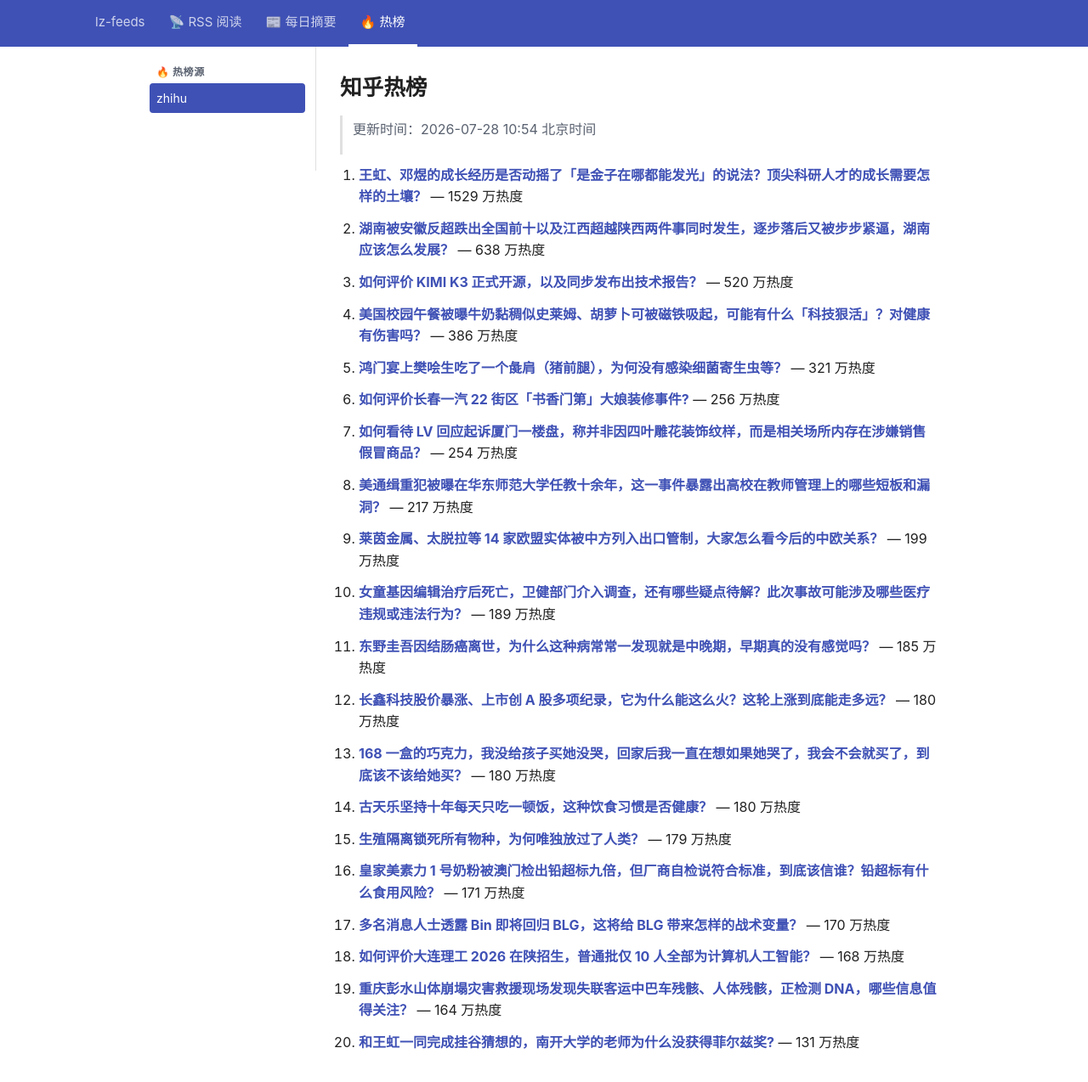
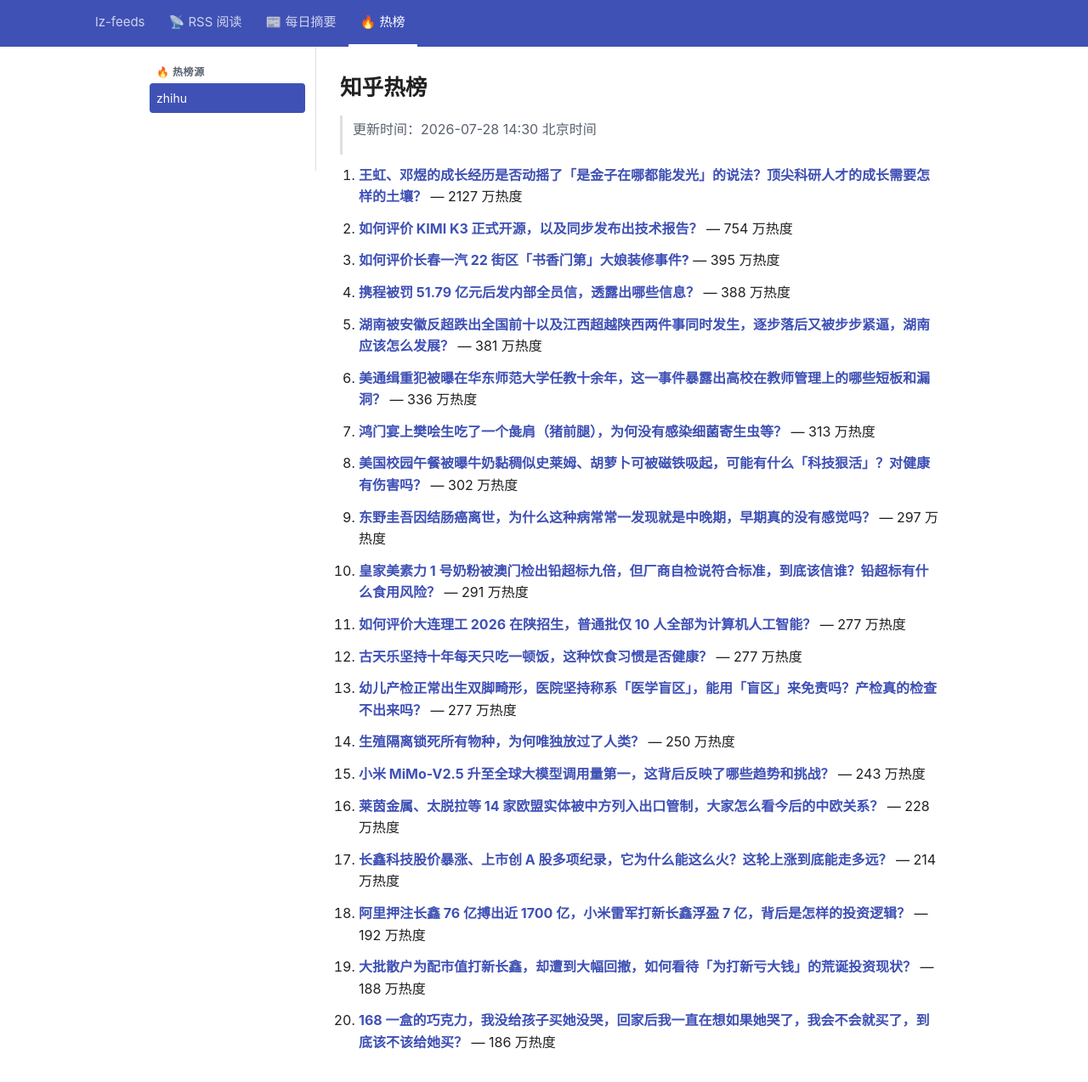
Before and after one commit to lizhang0101/lz-feeds, a Jekyll site: the page built from _hotlist/zhihu.md, in a window 1280 px wide and 1305 px high. Shown: the top 1274 px of the window at 85% size. Built offline with Jekyll 4.4.1, drawn with Linux system fonts in a browser that asks for light colours.

Commit message:
hotlist: 2026-07-28T06:30Z

```diff
--- a/_hotlist/zhihu.md
+++ b/_hotlist/zhihu.md
@@ -1,48 +1,48 @@
 ---
-updated: 2026-07-28 10:54 北京时间
+updated: 2026-07-28 14:30 北京时间
 count: 20
 ---
 
 # 知乎热榜
 
-> 更新时间：2026-07-28 10:54 北京时间
+> 更新时间：2026-07-28 14:30 北京时间
 
-1. **[王虹、邓煜的成长经历是否动摇了「是金子在哪都能发光」的说法？顶尖科研人才的成长需要怎样的土壤？](https://www.zhihu.com/question/2064337609879507952)** — 1529 万热度
+1. **[王虹、邓煜的成长经历是否动摇了「是金子在哪都能发光」的说法？顶尖科研人才的成长需要怎样的土壤？](https://www.zhihu.com/question/2064337609879507952)** — 2127 万热度
 
-2. **[湖南被安徽反超跌出全国前十以及江西超越陕西两件事同时发生，逐步落后又被步步紧逼，湖南应该怎么发展？](https://www.zhihu.com/question/2064849542147748410)** — 638 万热度
+2. **[如何评价 KIMI K3 正式开源，以及同步发布出技术报告？](https://www.zhihu.com/question/2065214142915654338)** — 754 万热度
 
-3. **[如何评价 KIMI K3 正式开源，以及同步发布出技术报告？](https://www.zhihu.com/question/2065214142915654338)** — 520 万热度
+3. **[如何评价长春一汽 22 街区「书香门第」大娘装修事件?](https://www.zhihu.com/question/2064387599721031437)** — 395 万热度
 
-4. **[美国校园午餐被曝牛奶黏稠似史莱姆、胡萝卜可被磁铁吸起，可能有什么「科技狠活」？对健康有伤害吗？](https://www.zhihu.com/question/2065066881015177978)** — 386 万热度
+4. **[携程被罚 51.79 亿元后发内部全员信，透露出哪些信息？](https://www.zhihu.com/question/2065363377468043923)** — 388 万热度
 
-5. **[鸿门宴上樊哙生吃了一个彘肩（猪前腿），为何没有感染细菌寄生虫等？](https://www.zhihu.com/question/267314352)** — 321 万热度
+5. **[湖南被安徽反超跌出全国前十以及江西超越陕西两件事同时发生，逐步落后又被步步紧逼，湖南应该怎么发展？](https://www.zhihu.com/question/2064849542147748410)** — 381 万热度
 
-6. **[如何评价长春一汽 22 街区「书香门第」大娘装修事件?](https://www.zhihu.com/question/2064387599721031437)** — 256 万热度
+6. **[美通缉重犯被曝在华东师范大学任教十余年，这一事件暴露出高校在教师管理上的哪些短板和漏洞？](https://www.zhihu.com/question/2064013926388519038)** — 336 万热度
 
-7. **[如何看待 LV 回应起诉厦门一楼盘，称并非因四叶雕花装饰纹样，而是相关场所内存在涉嫌销售假冒商品？](https://www.zhihu.com/question/2064587805762777523)** — 254 万热度
+7. **[鸿门宴上樊哙生吃了一个彘肩（猪前腿），为何没有感染细菌寄生虫等？](https://www.zhihu.com/question/267314352)** — 313 万热度
 
-8. **[美通缉重犯被曝在华东师范大学任教十余年，这一事件暴露出高校在教师管理上的哪些短板和漏洞？](https://www.zhihu.com/question/2064013926388519038)** — 217 万热度
+8. **[美国校园午餐被曝牛奶黏稠似史莱姆、胡萝卜可被磁铁吸起，可能有什么「科技狠活」？对健康有伤害吗？](https://www.zhihu.com/question/2065066881015177978)** — 302 万热度
 
-9. **[莱茵金属、太脱拉等 14 家欧盟实体被中方列入出口管制，大家怎么看今后的中欧关系？](https://www.zhihu.com/question/2064097929447706928)** — 199 万热度
+9. **[东野圭吾因结肠癌离世，为什么这种病常常一发现就是中晚期，早期真的没有感觉吗？](https://www.zhihu.com/question/2065096365860807949)** — 297 万热度
 
-10. **[女童基因编辑治疗后死亡，卫健部门介入调查，还有哪些疑点待解？此次事故可能涉及哪些医疗违规或违法行为？](https://www.zhihu.com/question/2065037308403737451)** — 189 万热度
+10. **[皇家美素力 1 号奶粉被澳门检出铅超标九倍，但厂商自检说符合标准，到底该信谁？铅超标有什么食用风险？](https://www.zhihu.com/question/2064645873158583358)** — 291 万热度
 
-11. **[东野圭吾因结肠癌离世，为什么这种病常常一发现就是中晚期，早期真的没有感觉吗？](https://www.zhihu.com/question/2065096365860807949)** — 185 万热度
+11. **[如何评价大连理工 2026 在陕招生，普通批仅 10 人全部为计算机人工智能？](https://www.zhihu.com/question/2063239728175043416)** — 277 万热度
 
-12. **[长鑫科技股价暴涨、上市创 A 股多项纪录，它为什么能这么火？这轮上涨到底能走多远？](https://www.zhihu.com/question/2065148380980798092)** — 180 万热度
+12. **[古天乐坚持十年每天只吃一顿饭，这种饮食习惯是否健康？](https://www.zhihu.com/question/654477046)** — 277 万热度
 
-13. **[168 一盒的巧克力，我没给孩子买她没哭，回家后我一直在想如果她哭了，我会不会就买了，到底该不该给她买？](https://www.zhihu.com/question/2064373953393702199)** — 180 万热度
+13. **[幼儿产检正常出生双脚畸形，医院坚持称系「医学盲区」，能用「盲区」来免责吗？产检真的检查不出来吗？](https://www.zhihu.com/question/2064636039679795644)** — 277 万热度
 
-14. **[古天乐坚持十年每天只吃一顿饭，这种饮食习惯是否健康？](https://www.zhihu.com/question/654477046)** — 180 万热度
+14. **[生殖隔离锁死所有物种，为何唯独放过了人类？](https://www.zhihu.com/question/2064377952071053907)** — 250 万热度
 
-15. **[生殖隔离锁死所有物种，为何唯独放过了人类？](https://www.zhihu.com/question/2064377952071053907)** — 179 万热度
+15. **[小米 MiMo-V2.5 升至全球大模型调用量第一，这背后反映了哪些趋势和挑战？](https://www.zhihu.com/question/2065097727604741240)** — 243 万热度
 
-16. **[皇家美素力 1 号奶粉被澳门检出铅超标九倍，但厂商自检说符合标准，到底该信谁？铅超标有什么食用风险？](https://www.zhihu.com/question/2064645873158583358)** — 171 万热度
+16. **[莱茵金属、太脱拉等 14 家欧盟实体被中方列入出口管制，大家怎么看今后的中欧关系？](https://www.zhihu.com/question/2064097929447706928)** — 228 万热度
 
-17. **[多名消息人士透露 Bin 即将回归 BLG，这将给 BLG 带来怎样的战术变量？](https://www.zhihu.com/question/2065078026161709646)** — 170 万热度
+17. **[长鑫科技股价暴涨、上市创 A 股多项纪录，它为什么能这么火？这轮上涨到底能走多远？](https://www.zhihu.com/question/2065148380980798092)** — 214 万热度
 
-18. **[如何评价大连理工 2026 在陕招生，普通批仅 10 人全部为计算机人工智能？](https://www.zhihu.com/question/2063239728175043416)** — 168 万热度
+18. **[阿里押注长鑫 76 亿搏出近 1700 亿，小米雷军打新长鑫浮盈 7 亿，背后是怎样的投资逻辑？](https://www.zhihu.com/question/2065338204207542577)** — 192 万热度
 
-19. **[重庆彭水山体崩塌灾害救援现场发现失联客运中巴车残骸、人体残骸，正检测 DNA，哪些信息值得关注？](https://www.zhihu.com/question/2064997347382096320)** — 164 万热度
+19. **[大批散户为配市值打新长鑫，却遭到大幅回撤，如何看待「为打新亏大钱」的荒诞投资现状？](https://www.zhihu.com/question/2065043128990556496)** — 188 万热度
 
-20. **[和王虹一同完成挂谷猜想的，南开大学的老师为什么没获得菲尔兹奖?](https://www.zhihu.com/question/2064156513028117185)** — 131 万热度
+20. **[168 一盒的巧克力，我没给孩子买她没哭，回家后我一直在想如果她哭了，我会不会就买了，到底该不该给她买？](https://www.zhihu.com/question/2064373953393702199)** — 186 万热度
```
